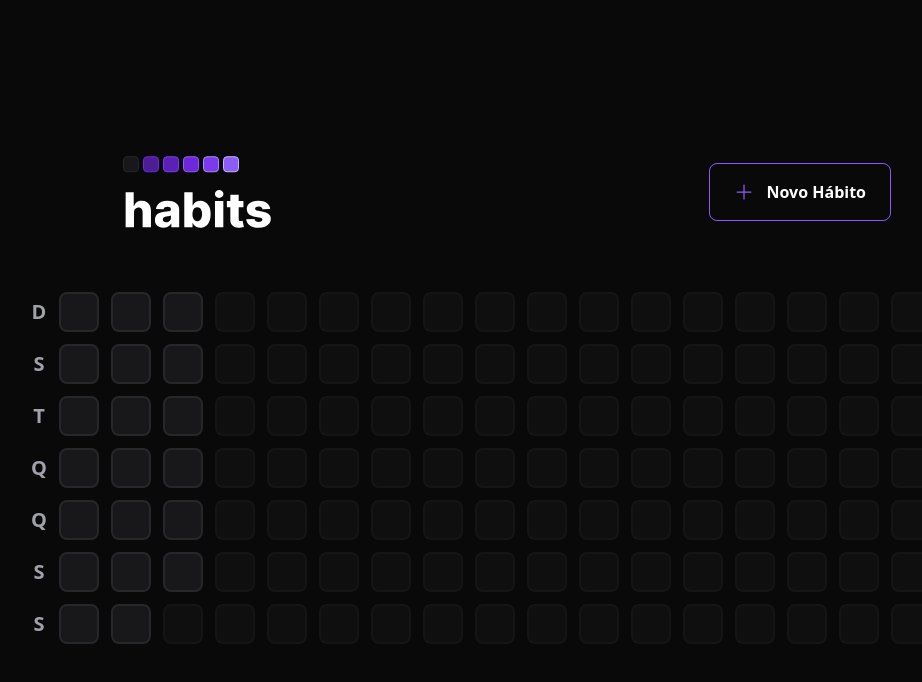
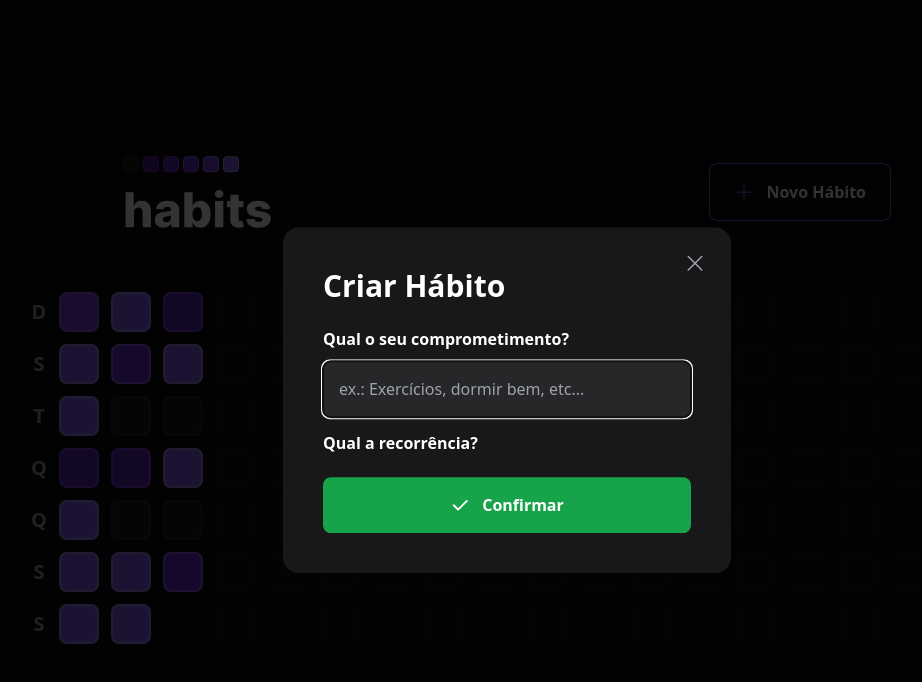
Before and after one commit to brunnosillvar/nlw-setup, a React (Vite) app in the folder web/: page / in a window 1280 px wide. Both pictures are taken after a click on the button "Novo Hábito". Shown: the top 682 px of the page, without its empty margins (133-1055 px from the left). Built offline with nearby package versions, Linux system fonts and the light colour scheme.

Commit message:
feat: modal and popover application

```diff
--- a/web/package.json
+++ b/web/package.json
@@ -9,6 +9,9 @@
     "preview": "vite preview"
   },
   "dependencies": {
+    "@radix-ui/react-dialog": "^1.0.2",
+    "@radix-ui/react-popover": "^1.0.3",
+    "clsx": "^1.2.1",
     "dayjs": "^1.11.7",
     "phosphor-react": "^1.4.1",
     "react": "^18.2.0",
--- a/web/src/components/HabitDay.tsx
+++ b/web/src/components/HabitDay.tsx
@@ -1,7 +1,34 @@
-// interface HabitProps {
-// 	completed: number;
-// }
+import * as Popover from '@radix-ui/react-popover';
+import clsx from 'clsx';
+import { ProgressBar } from './ProgressBar';
 
-export function HabitDay() {
-	return <div className="w-10 h-10 bg-zinc-900 border-2 border-zinc-800 rounded-lg"></div>;
+interface HabitDayProps {
+	completed: number;
+	amount: number;
 }
+
+export function HabitDay({ completed, amount }: HabitDayProps) {
+	const completedPercentage = Math.round((completed / amount) * 100);
+	return (
+		<Popover.Root>
+			<Popover.Trigger
+				className={clsx('w-10 h-10  border-2 rounded-lg', {
+					'bg-zinc-900 border-zinc-800': completedPercentage === 0,
+					'bg-violet-900 border-violet-700': completedPercentage > 0 && completedPercentage < 20,
+					'bg-violet-800 border-violet-600': completedPercentage >= 20 && completedPercentage < 40,
+					'bg-violet-700 border-violet-500': completedPercentage >= 40 && completedPercentage < 60,
+					'bg-violet-600 border-violet-500': completedPercentage >= 60 && completedPercentage < 80,
+					'bg-violet-500 border-violet-400': completedPercentage >= 80,
+				})}
+			/>
+			<Popover.Portal>
+				<Popover.Content className="min-w-[320px] p-6 rounded-2xl bg-zinc-900 flex flex-col">
+					<span className="font-semibold text-zinc-400">segunda-feira</span>
+					<span className="mt-1 font-extrabold leading-tight text-3xl">17/01</span>
+					<ProgressBar progress={40} />
+					<Popover.Arrow height={8} width={16} className="fill-zinc-900" />
+				</Popover.Content>
+			</Popover.Portal>
+		</Popover.Root>
+	);
+}
--- a/web/src/components/Header.tsx
+++ b/web/src/components/Header.tsx
@@ -1,17 +1,33 @@
-import { Plus } from 'phosphor-react';
+import { useState } from 'react';
+import { Plus, X } from 'phosphor-react';
 import logoImage from '../assets/logo.svg';
+import * as Dialog from '@radix-ui/react-dialog';
+import { NewHabitForm } from './NewHabitForm';
 
 export function Header() {
 	return (
 		<div className="w-full max-w-3xl mx-auto flex items-center justify-between">
 			<img src={logoImage} alt="Habits"></img>
-			<button
-				type="button"
-				className="border border-violet-500 font-semibold rounded-lg px-6 py-4 flex items-center gap-3 hover:border-violet-300"
-			>
-				<Plus size={20} className="text-violet-500" />
-				Novo Hábito
-			</button>
+
+			<Dialog.Root>
+				<Dialog.Trigger
+					type="button"
+					className="border border-violet-500 font-semibold rounded-lg px-6 py-4 flex items-center gap-3 hover:border-violet-300"
+				>
+					<Plus size={20} className="text-violet-500" />
+					Novo Hábito
+				</Dialog.Trigger>
+				<Dialog.Portal>
+					<Dialog.Overlay className="w-screen h-screen bg-black/80 fixed inset-0" />
+					<Dialog.Content className="absolute p-10 bg-zinc-900 rounded-2xl w-full max-w-md top-1/2 left-1/2 -translate-x-1/2 -translate-y-1/2">
+						<Dialog.Close className="absolute right-6 top-6 text-zinc-400 hover:text-zinc-200">
+							<X size={24} aria-label="Fechar" />
+						</Dialog.Close>
+						<Dialog.Title className="text-3xl leading-tight font-extrabold">Criar Hábito</Dialog.Title>
+						<NewHabitForm />
+					</Dialog.Content>
+				</Dialog.Portal>
+			</Dialog.Root>
 		</div>
 	);
 }
--- /dev/null
+++ b/web/src/components/NewHabitForm.tsx
@@ -0,0 +1,29 @@
+import { Check } from 'phosphor-react';
+
+export function NewHabitForm() {
+	return (
+		<form className="w-full flex flex-col mt-6">
+			<label htmlFor="title" className="font-semibold leading-tight">
+				Qual o seu comprometimento?
+			</label>
+			<input
+				type="text"
+				id="title"
+				placeholder="ex.: Exercícios, dormir bem, etc..."
+				className="p-4 rounded-lg mt-3 bg-zinc-800 text-white placeholder:tex-zinc-400"
+				autoFocus
+			/>
+
+			<label htmlFor="" className="font-semibold leading-tight mt-4">
+				Qual a recorrência?
+			</label>
+			<button
+				type="submit"
+				className="mt-6 rounded-lg p-4 flex items-center justify-center gap-3 font-semibold bg-green-600 hover:bg-green-500"
+			>
+				<Check size={20} weight="bold" />
+				Confirmar
+			</button>
+		</form>
+	);
+}
--- /dev/null
+++ b/web/src/components/ProgressBar.tsx
@@ -0,0 +1,22 @@
+interface ProgressBarProps {
+	progress: number;
+}
+
+export function ProgressBar(props: ProgressBarProps) {
+	const progressStyles = {
+		with: `${props.progress}%`,
+	};
+	return (
+		<div className="h-3 rounded-xl bg-zinc-700 w-full mt-4">
+			<div
+				role="progressbar"
+				aria-label="Progresso de hábitos completados nesse dia"
+				aria-valuenow={props.progress}
+				className="h-3 rounded-xl bg-violet-600"
+				style={{
+					width: `${props.progress}%`,
+				}}
+			/>
+		</div>
+	);
+}
--- a/web/src/components/SummaryTable.tsx
+++ b/web/src/components/SummaryTable.tsx
@@ -20,7 +20,7 @@
 			</div>
 			<div className="grid grid-rows-7 grid-flow-col gap-3">
 				{summaryDates.map((date) => (
-					<HabitDay key={date.toString()} />
+					<HabitDay key={date.toString()} amount={5} completed={Math.round(Math.random() * 5)} />
 				))}
 				{amountOfDaysToFill > 0 &&
 					Array.from({ length: amountOfDaysToFill }).map((_, index) => {
```
Also changed, not shown: 1 other file (tests, documents, lock files or other folders).
